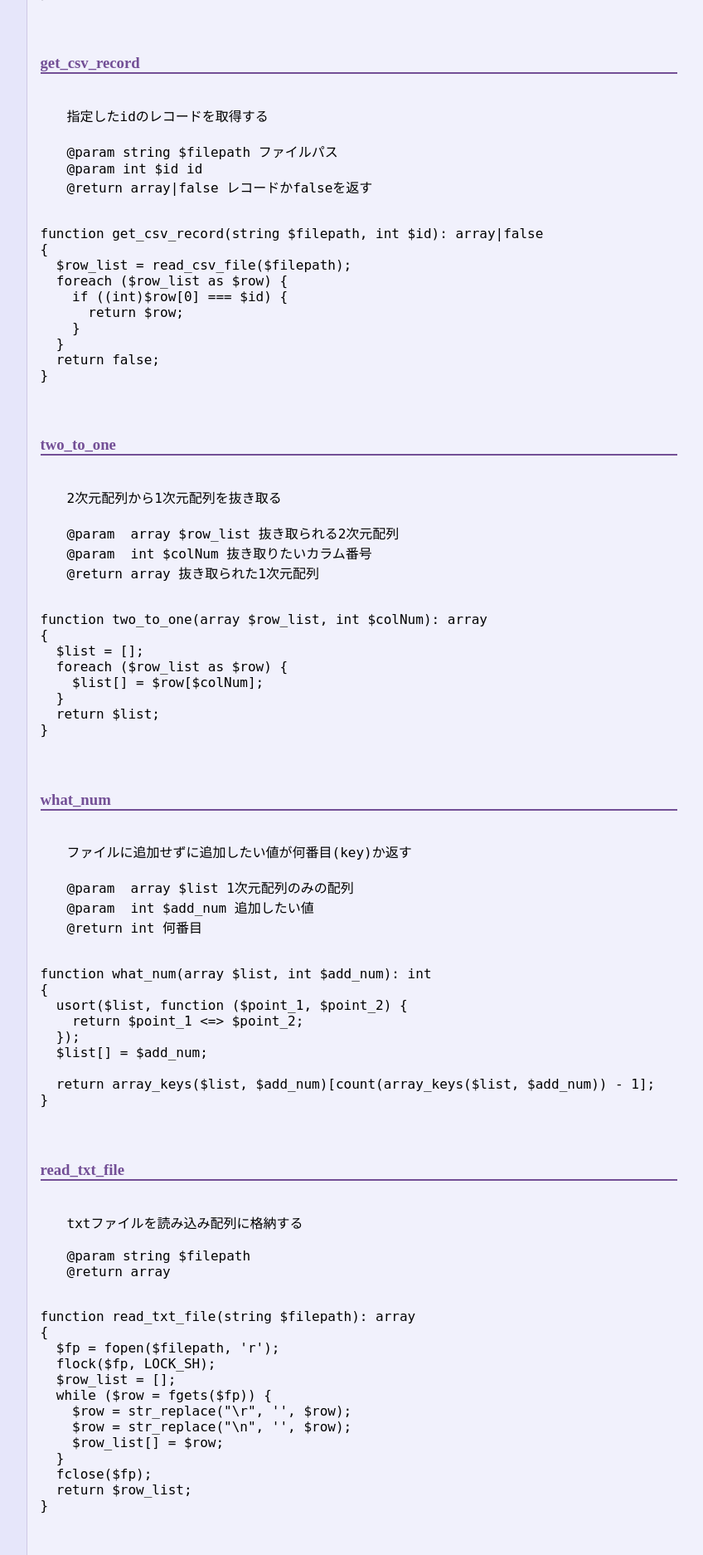
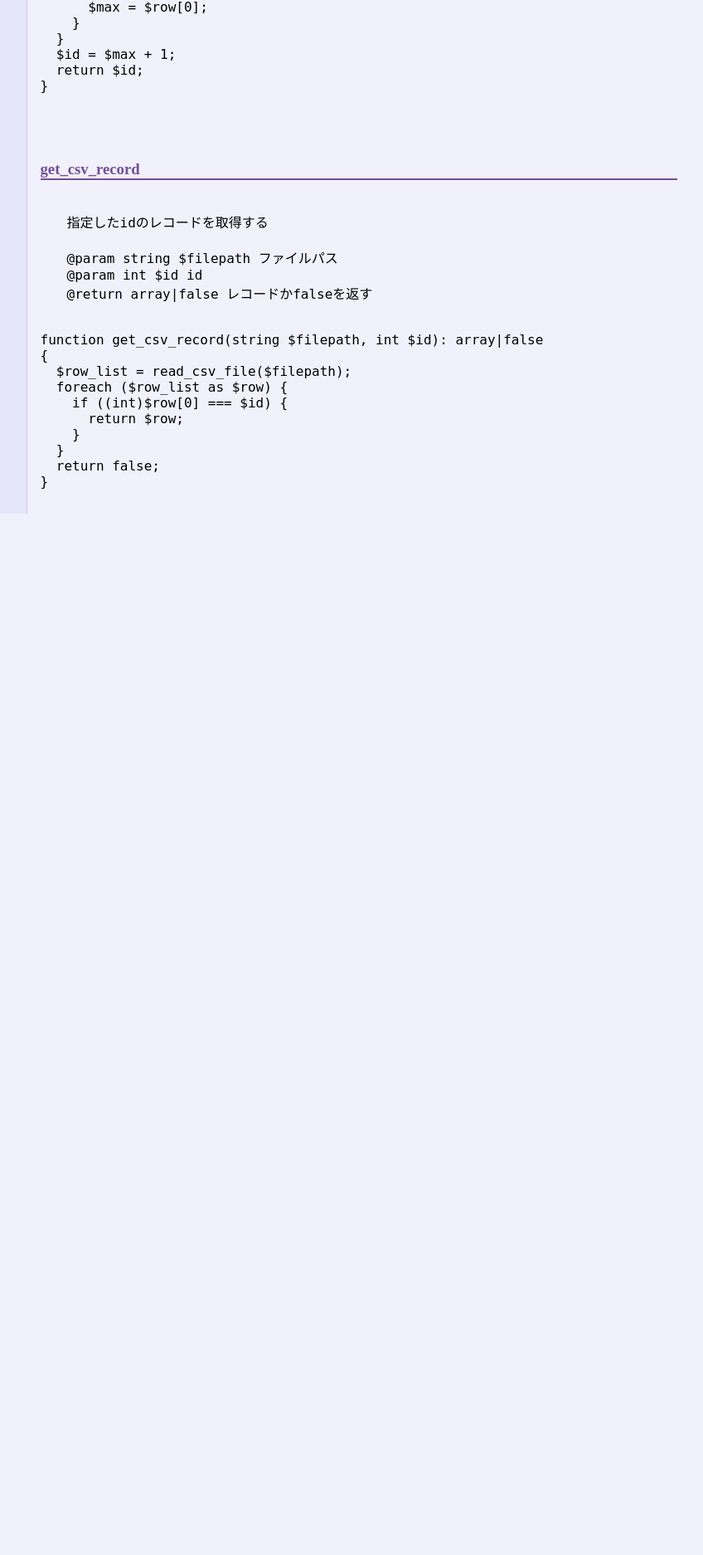
Before and after one commit to dijdzv/createdoc, a PHP site: page /rsdoc.html in a window 1280 px wide. Shown: the part 3406-5280 px from the top of the page at 83% size, without its empty margins (308-1156 px from the left). After the commit the page ends 4025 px from the top, so only its background shows below. Run offline with PHP 8.4, Linux system fonts and the light colour scheme; some libraries are stand-ins or nearby versions.

Commit message:
update function file

```diff
--- a/index.php
+++ b/index.php
@@ -3,7 +3,9 @@
 $dir_path = dirname(__FILE__);
 
 require_once "{$dir_path}/check.php";
-require_once "{$dir_path}/file.php";
+require_once "{$dir_path}/csv.php";
+require_once "{$dir_path}/array.php";
+require_once "{$dir_path}/txt.php";
 require_once "{$dir_path}/format.php";
 require_once "{$dir_path}/get.php";
 require_once "{$dir_path}/session.php";
--- a/rsdoc.html
+++ b/rsdoc.html
@@ -16,14 +16,13 @@ body{
   display: flex;
   margin: 0 auto;
 }
-.nav{
+nav{
   width: 200px;
   border-right: solid 1px #734f9633;
   background-color: #e6e6faee;
 }
 ul{
   position: fixed;
-  list-style: none;
   padding: 0;
   margin: 0;
   width: 200px;
@@ -39,6 +38,7 @@ li{
   font-size: 0.95rem;
   margin-top: 0.2rem;
   margin-left: 0.5rem;
+  list-style: none;
 }
 main{
   width: 800px;
@@ -50,6 +50,7 @@ main{
 h3{
   color: #734f96;
   border-bottom: solid 2px #734f96;
+  padding-top: 1rem;
 }
 p{
   margin-left: 2rem;
@@ -74,7 +75,7 @@ ul a:hover{
 <title></title>
 </head>
 <body>
-<div class="wrap"><div class="nav"><ul><a href="#add_csv_record"><li>add_csv_record</li></a><a href="#read_csv_file"><li>read_csv_file</li></a><a href="#write_csv_file"><li>write_csv_file</li></a><a href="#del_csv_record"><li>del_csv_record</li></a><a href="#edit_csv_data"><li>edit_csv_data</li></a><a href="#edit_csv_record"><li>edit_csv_record</li></a><a href="#create_id_csv_record"><li>create_id_csv_record</li></a><a href="#get_csv_record"><li>get_csv_record</li></a><a href="#two_to_one"><li>two_to_one</li></a><a href="#what_num"><li>what_num</li></a><a href="#read_txt_file"><li>read_txt_file</li></a><a href="#add_txt_data"><li>add_txt_data</li></a><a href="#write_txt_file"><li>write_txt_file</li></a><a href="#count_num"><li>count_num</li></a></ul></div><main><div class="pair"><a id="add_csv_record"><h3>add_csv_record</h3></a><pre><p>
+<div class="wrap"><nav><li>csv</li><ul class="func csv"><a href="#add_csv_record"><li>add_csv_record</li></a><a href="#read_csv_file"><li>read_csv_file</li></a><a href="#write_csv_file"><li>write_csv_file</li></a><a href="#del_csv_record"><li>del_csv_record</li></a><a href="#edit_csv_data"><li>edit_csv_data</li></a><a href="#edit_csv_record"><li>edit_csv_record</li></a><a href="#create_id_csv_record"><li>create_id_csv_record</li></a><a href="#get_csv_record"><li>get_csv_record</li></a></ul></nav><main><div class="pair"><a id="add_csv_record"><h3>add_csv_record</h3></a><pre><p>
 csvファイルにレコードを追加する
 自動でidを付与する
 
@@ -220,98 +221,10 @@ csvファイルを上書きする
   }
   return false;
 }
-</code></pre></div><div class="pair"><a id="two_to_one"><h3>two_to_one</h3></a><pre><p>
-2次元配列から1次元配列を抜き取る
-
-@param  array $row_list 抜き取られる2次元配列
-@param  int $colNum 抜き取りたいカラム番号
-@return array 抜き取られた1次元配列
-
-</p></pre><pre class="prettyprint linenums"><code>function two_to_one(array $row_list, int $colNum): array
-{
-  $list = [];
-  foreach ($row_list as $row) {
-    $list[] = $row[$colNum];
-  }
-  return $list;
-}
-</code></pre></div><div class="pair"><a id="what_num"><h3>what_num</h3></a><pre><p>
-ファイルに追加せずに追加したい値が何番目(key)か返す
-
-@param  array $list 1次元配列のみの配列
-@param  int $add_num 追加したい値
-@return int 何番目
-
-</p></pre><pre class="prettyprint linenums"><code>function what_num(array $list, int $add_num): int
-{
-  usort($list, function ($point_1, $point_2) {
-    return $point_1 <=> $point_2;
-  });
-  $list[] = $add_num;
-
-  return array_keys($list, $add_num)[count(array_keys($list, $add_num)) - 1];
-}
-</code></pre></div><div class="pair"><a id="read_txt_file"><h3>read_txt_file</h3></a><pre><p>
-txtファイルを読み込み配列に格納する
-
-@param string $filepath
-@return array
-
-</p></pre><pre class="prettyprint linenums"><code>function read_txt_file(string $filepath): array
-{
-  $fp = fopen($filepath, 'r');
-  flock($fp, LOCK_SH);
-  $row_list = [];
-  while ($row = fgets($fp)) {
-    $row = str_replace("\r", '', $row);
-    $row = str_replace("\n", '', $row);
-    $row_list[] = $row;
-  }
-  fclose($fp);
-  return $row_list;
-}
-</code></pre></div><div class="pair"><a id="add_txt_data"><h3>add_txt_data</h3></a><pre><p>
-txtファイルに
-
-@param string $filepath
-@param array $content
-@return void
-
-</p></pre><pre class="prettyprint linenums"><code>function add_txt_data(string $filepath, array $content)
-{
-  $fp = fopen($filepath, 'a');
-  flock($fp, LOCK_EX);
-  fputs($fp, $content . "\r\n");
-  fclose($fp);
-}
-</code></pre></div><div class="pair"><a id="write_txt_file"><h3>write_txt_file</h3></a><pre><p>
-</p></pre><pre class="prettyprint linenums"><code>function write_txt_file($filepath, $row_list)
-{
-  $fp = fopen($filepath, 'w');
-  flock($fp, LOCK_EX);
-  foreach ($row_list as $row) {
-    fputs($fp, $row . "\r\n");
-  }
-  fclose($fp);
-}
-</code></pre></div><div class="pair"><a id="count_num"><h3>count_num</h3></a><pre><p>
-実行する度に+1するカウント
-
-@param  string $filepath ファイルパス
-@param  int    $row_num   カウントしたい行番号
-@return void
-
-</p></pre><pre class="prettyprint linenums"><code>function count_num($filepath, $row_num)
-{
-  $file = file($filepath);
-  $count = $file[$row_num];
-  $count = str_replace("\r", '', $count);
-  $count = str_replace("\n", '', $count);
-  $count++;
-  $file[$row_num] = $count . "\r\n";
-  file_put_contents($filepath, $file);
-}
 </code></pre></div></main></div>
 <script src="https://cdn.jsdelivr.net/gh/google/code-prettify@master/loader/run_prettify.js?lang=php&skin=sunburst"></script>
+<script>
+
+</script>
 </body>
 </html>
```
Also changed, not shown: array.php (added, +34 -0 lines), csv.php (renamed from file.php, +0 -110 lines), mysql.php (+10 -0 lines), txt.php (added, +74 -0 lines), .js (added), 4 other files.
